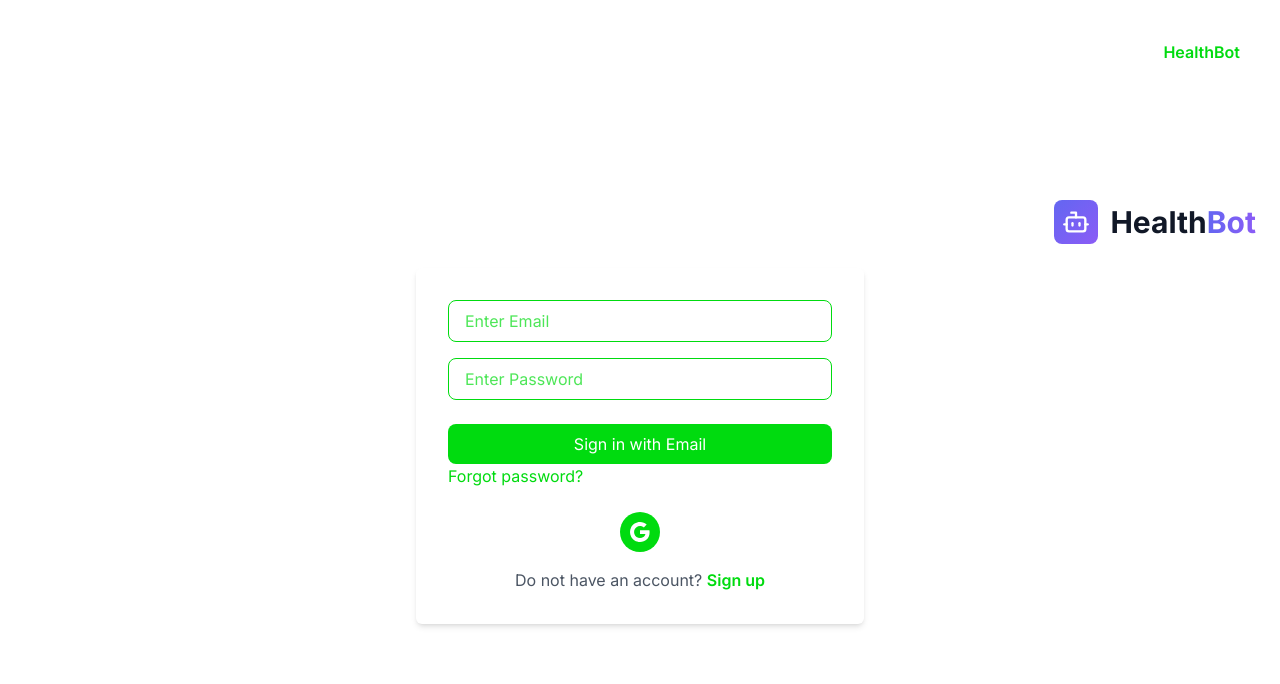
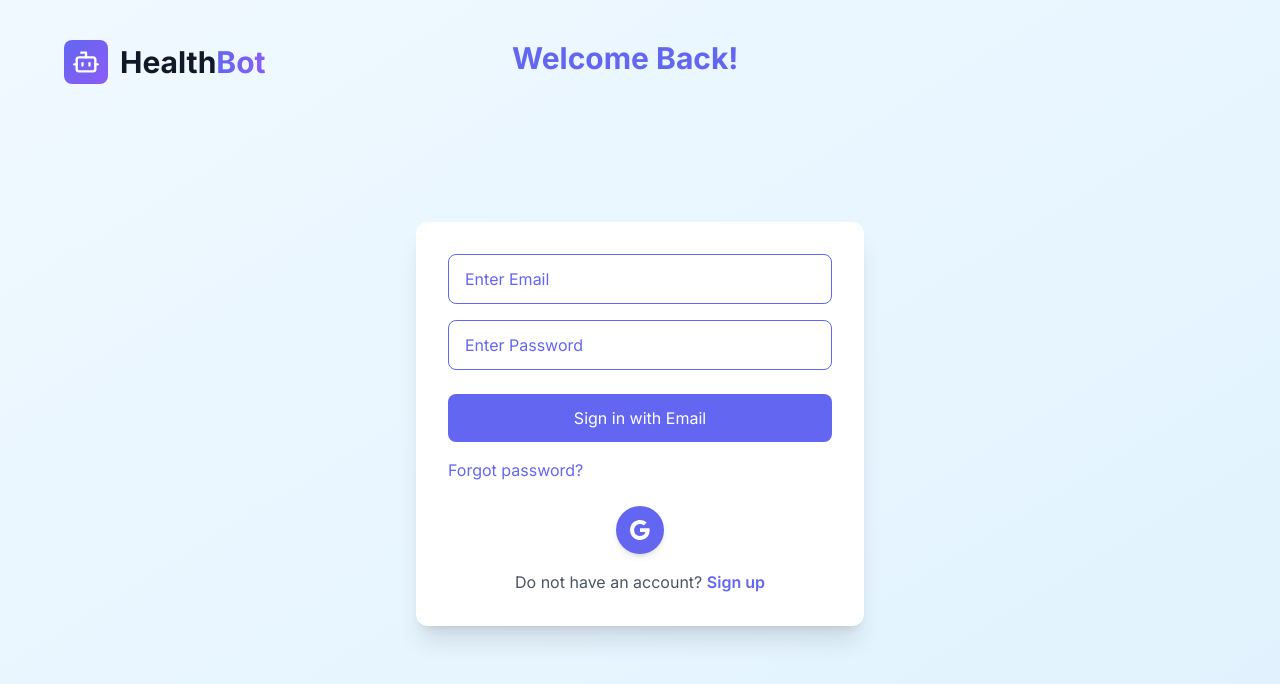
Before and after one commit to sarmadhamdani02/HealthBot.ai, a Next.js app: page /login in a window 1280 px wide. Shown: the top 684 px of the page. Built offline with nearby package versions, Linux system fonts and the light colour scheme; no server answers.

Commit message:
update login page

```diff
--- a/src/app/(auth)/login/LoginContent.tsx
+++ b/src/app/(auth)/login/LoginContent.tsx
@@ -6,7 +6,8 @@ import { useRouter } from 'next/navigation';
 import { signInWithPopup } from 'firebase/auth';
 import { auth, googleProvider } from '../../../lib/firebase';
 import { signinAction } from '@/app/auth/signin/signin-action';
-import Logo from '@/app/components/logo'; // Import the Logo component
+
+import Logo from '@/app/components/logo';
 
 const LoginContent = () => {
   const [email, setEmail] = useState('');
@@ -99,22 +100,24 @@ const LoginContent = () => {
   };
 
   return (
-    <div className="min-h-screen flex flex-col items-center justify-center bg-white">
+    <div className="min-h-screen flex flex-col items-center justify-center bg-gradient-to-br from-[#F0F9FF] to-[#E0F2FE]">
       <header className="w-full flex justify-between p-6">
         <div />
-        <Logo /> {/* Include the Logo component */}
-        <a href="/" className="text-[#00DB0F] font-semibold absolute top-10 right-10 pl-10">HealthBot</a>
+        <h1 className="text-[#6366F1] text-3xl font-bold absolute top-10 left-[40%]">Welcome Back!</h1>
+        <a href="/" className="text-[#6366F1] font-semibold absolute top-10 left-6 pl-10">
+          <Logo />
+        </a>
       </header>
 
-      <div className="bg-white w-full max-w-md p-8 rounded-md shadow-md">
-        {error && <p className="text-red-500">{error}</p>} {/* Display error message */}
+      <div className="bg-white w-full max-w-md p-8 rounded-xl shadow-xl">
+        {error && <p className="text-red-500 text-center mb-4">{error}</p>} {/* Display error message */}
         <form onSubmit={handleEmailSignIn}>
           <div className="space-y-4">
             <input
               id="email"
               type="email"
               placeholder="Enter Email"
-              className="border border-[#00DB0F] rounded-lg px-4 py-2 w-full text-[#00DB0F] placeholder-[#00DB0F] placeholder-opacity-70 focus:outline-none focus:ring-2 focus:ring-[#00DB0F]"
+              className="border border-[#6366F1] rounded-lg px-4 py-3 w-full text-[#6366F1] placeholder-[#6366F1] focus:ring-2 focus:ring-[#6366F1] transition-all duration-200"
               name="email"
               onChange={(e) => setEmail(e.target.value)}
               required
@@ -123,27 +126,29 @@ const LoginContent = () => {
               id="password"
               type="password"
               placeholder="Enter Password"
-              className="border border-[#00DB0F] rounded-lg px-4 py-2 w-full text-[#00DB0F] placeholder-[#00DB0F] placeholder-opacity-70 focus:outline-none focus:ring-2 focus:ring-[#00DB0F]"
+              className="border border-[#6366F1] rounded-lg px-4 py-3 w-full text-[#6366F1] placeholder-[#6366F1] focus:ring-2 focus:ring-[#6366F1] transition-all duration-200"
               name="password"
               onChange={(e) => setPassword(e.target.value)}
               required
             />
           </div>
-          <button type="submit" disabled={isPending} className="mt-6 w-full bg-[#00DB0F] text-white py-2 rounded-lg hover:bg-[#00DB0F]/90 transition duration-200">
+          <button type="submit" disabled={isPending} className="mt-6 w-full bg-[#6366F1] text-white py-3 rounded-lg hover:bg-[#5A4BEF] transition-all duration-300">
             {isPending ? 'Signing in...' : 'Sign in with Email'}
           </button>
         </form>
-        <button className="text-[#00DB0F]" onClick={() => router.push("/forgot-password")}>Forgot password?</button>
+        <button className="text-[#6366F1] mt-4" onClick={() => router.push("/forgot-password")}>Forgot password?</button>
 
         <div className="flex justify-center mt-6">
-          <button onClick={handleGoogleSignIn} className="bg-[#00DB0F] p-2 rounded-full">
-            <RiGoogleFill className='text-white w-6 h-auto' />
+          <button onClick={handleGoogleSignIn} className="bg-[#6366F1] p-3 rounded-full shadow-md hover:shadow-xl transition-all duration-200">
+            <RiGoogleFill className="text-white w-6 h-auto" />
           </button>
         </div>
 
         <p className="text-center mt-4 text-gray-600">
           Do not have an account?{' '}
-          <a href="/signup" className="text-[#00DB0F] font-semibold">Sign up</a>
+          <a href="/signup" className="text-[#6366F1] font-semibold hover:underline">
+            Sign up
+          </a>
         </p>
       </div>
     </div>
```
